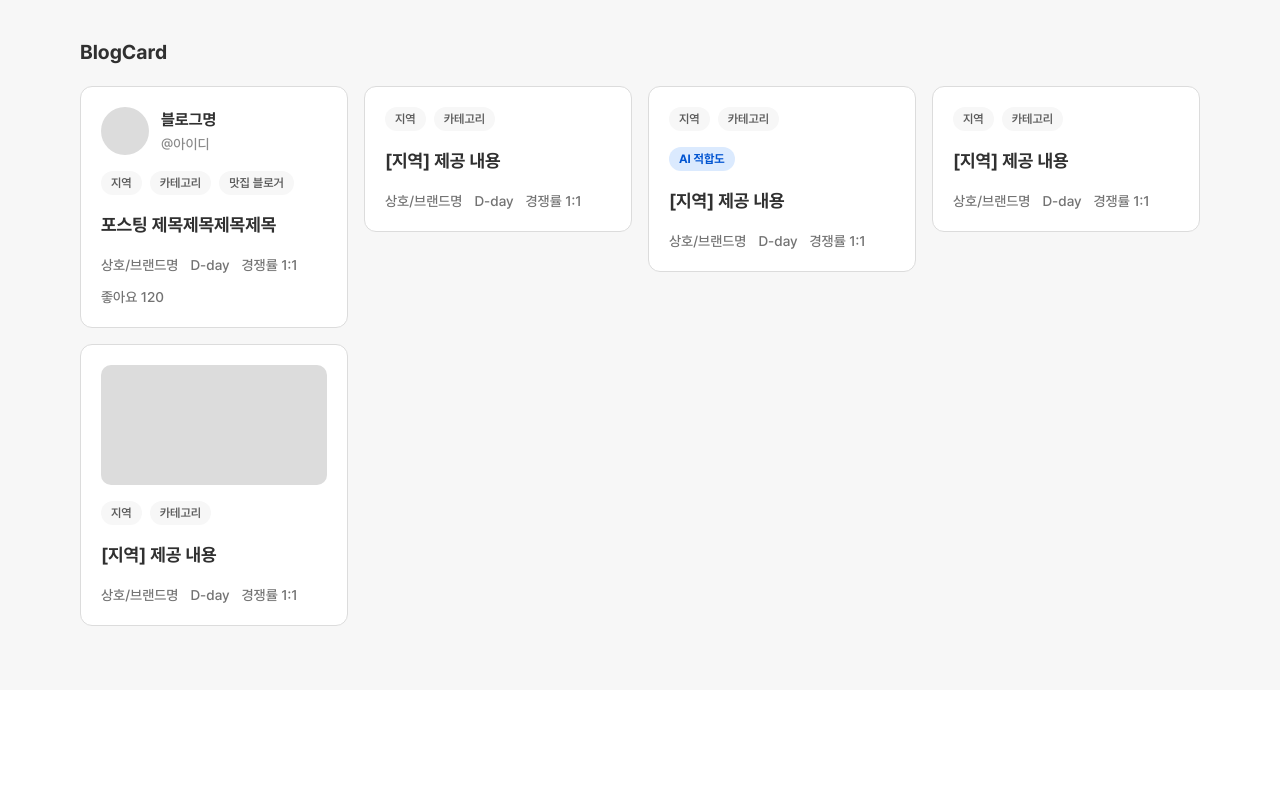
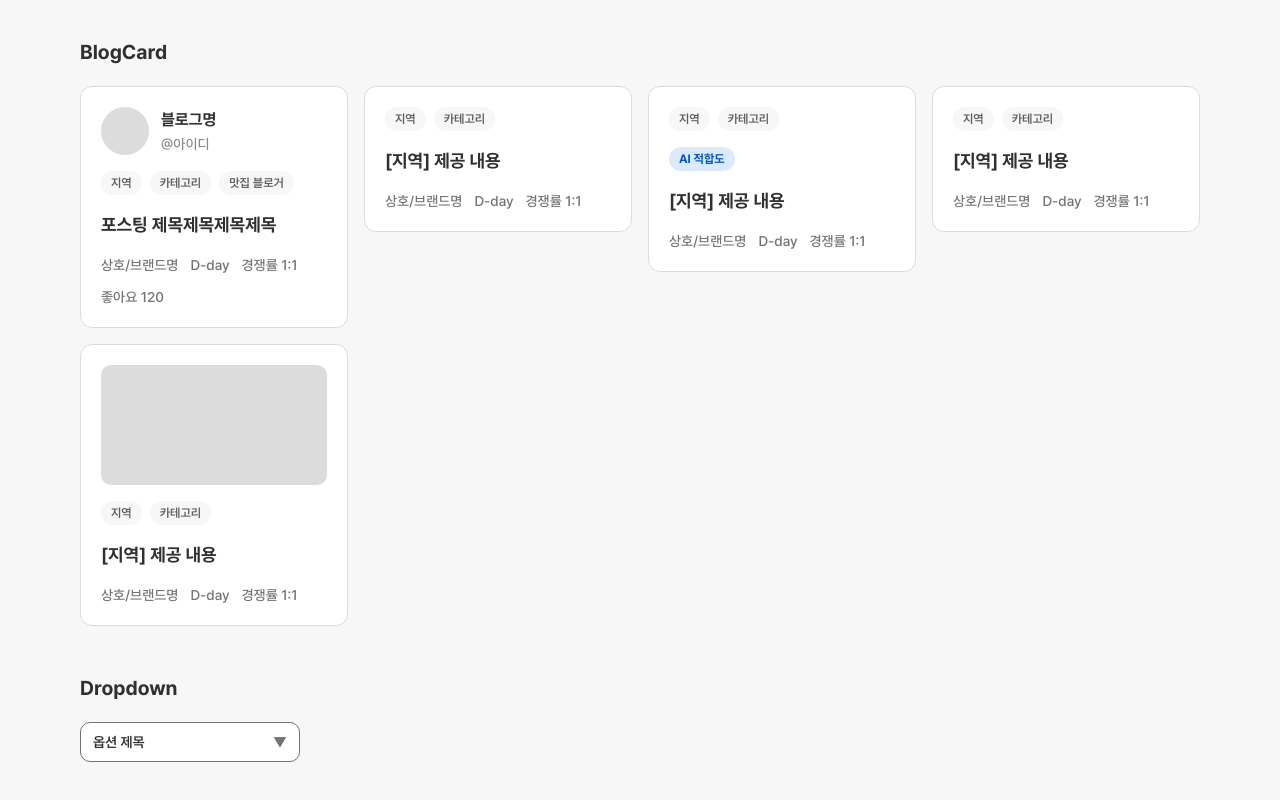
Before and after one commit to JECT-Study/JECT6--4th-Frontend, a Next.js app: page /components in a window 1280 px wide. Shown: the part 502-1302 px from the top of the page. Before the commit the page ends 1192 px from the top, so only its background shows below. Built offline with nearby package versions, Linux system fonts and the light colour scheme.

Commit message:
feat: 드롭다운 컴포넌트 추가

```diff
--- a/src/app/components/page.tsx
+++ b/src/app/components/page.tsx
@@ -1,4 +1,4 @@
-import { BlogCard, Button, Input } from '@/shared/ui'
+import { BlogCard, Button, Dropdown, Input } from '@/shared/ui'
 
 export default function ComponentsPage() {
   return (
@@ -41,6 +41,20 @@ export default function ComponentsPage() {
             <BlogCard variant="thumbnail" />
           </div>
         </section>
+
+        <section className="flex flex-col gap-5">
+          <h2 className="m-0 text-20 font-bold leading-28">Dropdown</h2>
+          <div className="flex flex-wrap items-center gap-4">
+            <Dropdown
+              options={[
+                { label: 'list', value: 'list-1' },
+                { label: 'list', value: 'list-2' },
+                { label: 'list', value: 'list-3' },
+              ]}
+              placeholder="옵션 제목"
+            />
+          </div>
+        </section>
       </div>
     </main>
   )
--- /dev/null
+++ b/src/shared/ui/dropdown/Dropdown.tsx
@@ -0,0 +1,86 @@
+'use client'
+
+import { useId, useState } from 'react'
+import type { ButtonHTMLAttributes } from 'react'
+
+interface DropdownOption {
+  label: string
+  value: string
+}
+
+interface DropdownProps extends Omit<ButtonHTMLAttributes<HTMLButtonElement>, 'onChange'> {
+  label?: string
+  onChange?: (value: string) => void
+  options: DropdownOption[]
+  placeholder?: string
+  value?: string
+}
+
+export function Dropdown({
+  className = '',
+  label,
+  onChange,
+  options,
+  placeholder = '옵션 제목',
+  value,
+  ...props
+}: DropdownProps) {
+  const [isOpen, setIsOpen] = useState(false)
+  const generatedId = useId()
+  const selectedOption = options.find(option => option.value === value)
+
+  const handleSelect = (nextValue: string) => {
+    onChange?.(nextValue)
+    setIsOpen(false)
+  }
+
+  return (
+    <div
+      className={['relative inline-flex min-w-[220px] flex-col gap-2', className]
+        .filter(Boolean)
+        .join(' ')}
+    >
+      {label && <span className="text-14 font-semibold leading-20 text-neutral_20">{label}</span>}
+      <button
+        aria-expanded={isOpen}
+        aria-haspopup="listbox"
+        aria-controls={isOpen ? generatedId : undefined}
+        className="inline-flex h-10 w-full cursor-pointer items-center justify-between rounded-[10px] border border-neutral_50 bg-white px-3 font-pretendard text-14 font-semibold leading-20 text-neutral_20 disabled:cursor-not-allowed disabled:bg-neutral_99 disabled:text-neutral_70"
+        type="button"
+        onClick={() => setIsOpen(current => !current)}
+        {...props}
+      >
+        <span>{selectedOption?.label ?? placeholder}</span>
+        <span className="ml-3 text-neutral_50" aria-hidden>
+          {isOpen ? '▲' : '▼'}
+        </span>
+      </button>
+
+      {isOpen && (
+        <div
+          className="absolute left-0 right-0 top-[calc(100%+4px)] z-20 m-0 flex flex-col rounded-[10px] border border-neutral_95 bg-white p-1.5 shadow-[0_8px_24px_rgba(0,0,0,0.08)]"
+          id={generatedId}
+          role="listbox"
+        >
+          {options.map(option => (
+            <button
+              className={[
+                'cursor-pointer rounded-lg border-0 bg-transparent px-3 py-2.5 text-left font-pretendard text-14 font-medium leading-20 text-neutral_30 hover:bg-neutral_99',
+                option.value === value ? 'bg-blue_95 font-bold text-blue_40' : '',
+              ]
+                .filter(Boolean)
+                .join(' ')}
+              key={option.value}
+              role="option"
+              type="button"
+              aria-selected={option.value === value}
+              onClick={() => handleSelect(option.value)}
+            >
+              {option.label}
+            </button>
+          ))}
+        </div>
+      )}
+    </div>
+  )
+}
--- /dev/null
+++ b/src/shared/ui/dropdown/index.ts
@@ -0,0 +1 @@
+export { Dropdown } from './Dropdown'
--- a/src/shared/ui/index.ts
+++ b/src/shared/ui/index.ts
@@ -2,5 +2,6 @@ export { BlogCard } from './blog-card'
 export type { BlogCardVariant } from './blog-card'
 export { Button } from './button'
 export type { ButtonSize, ButtonVariant } from './button'
+export { Dropdown } from './dropdown'
 export { Input } from './input'
 export type { InputVariant } from './input'
```
